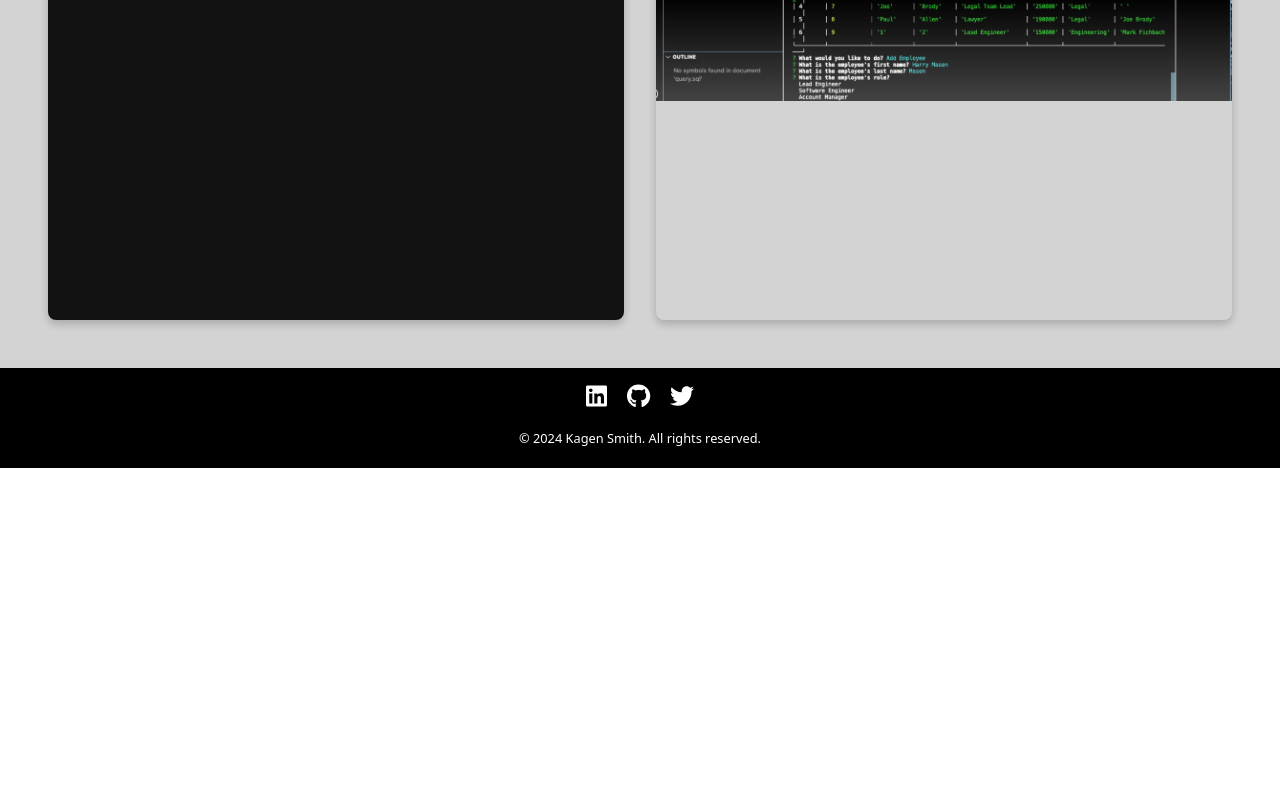
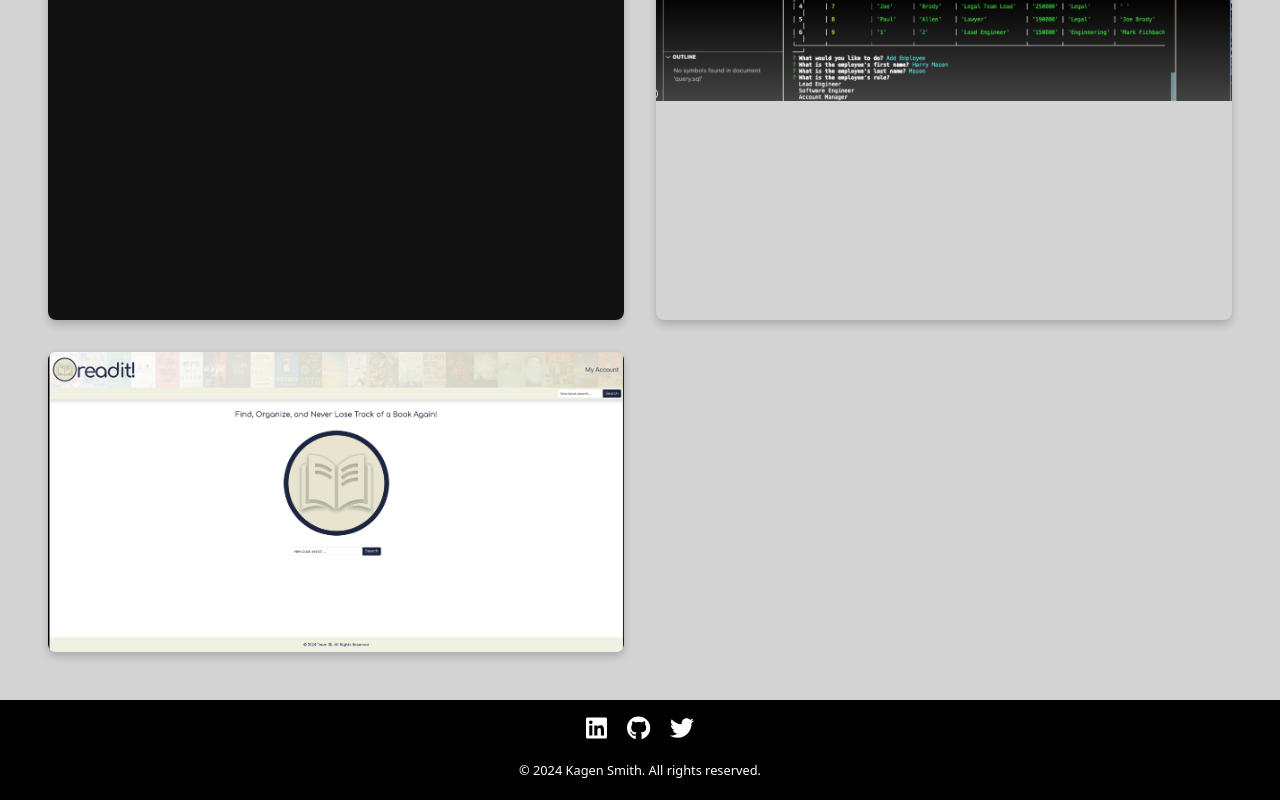
Before and after one commit to Kagen-Smith/Portfolio, a React (Vite) app: page /Portfolio in a window 1280 px wide. Shown: the part 1002-1802 px from the top of the page. Before the commit the page ends 1470 px from the top, so only its background shows below. Built offline with nearby package versions, Linux system fonts and the light colour scheme.

Commit message:
added new project to portfolio

```diff
--- a/src/components/pages/Portfolio.jsx
+++ b/src/components/pages/Portfolio.jsx
@@ -3,6 +3,7 @@ import project1 from '/src/assets/project1.png'
 import project2 from '/src/assets/project2.png'
 import project3 from '/src/assets/project3.png'
 import project4 from '/src/assets/project4.png'
+import project5 from '/src/assets/project5.jpeg'
 import Project from '/src/components/pages/project.jsx'
 
 
@@ -38,6 +39,13 @@ const project = [
         githubLink: 'https://github.com/Kagen-Smith/sql-project',
 
 
+    },
+    {
+        id:5,
+        image: project5,
+        title: "ReadIt",
+        deployedLink: 'https://readit-pngn.onrender.com',
+        githubLink: 'https://github.com/Kagen-Smith/ReadIt',
     }
 
     // Add more projects as needed
```
Also changed, not shown: src/assets/project5.jpeg (added).
